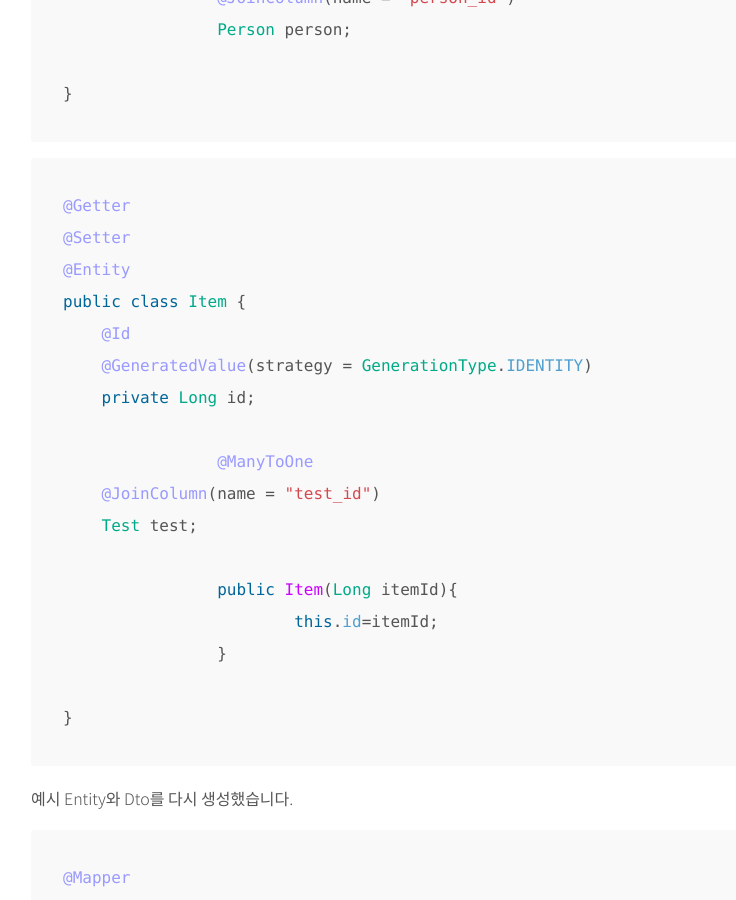
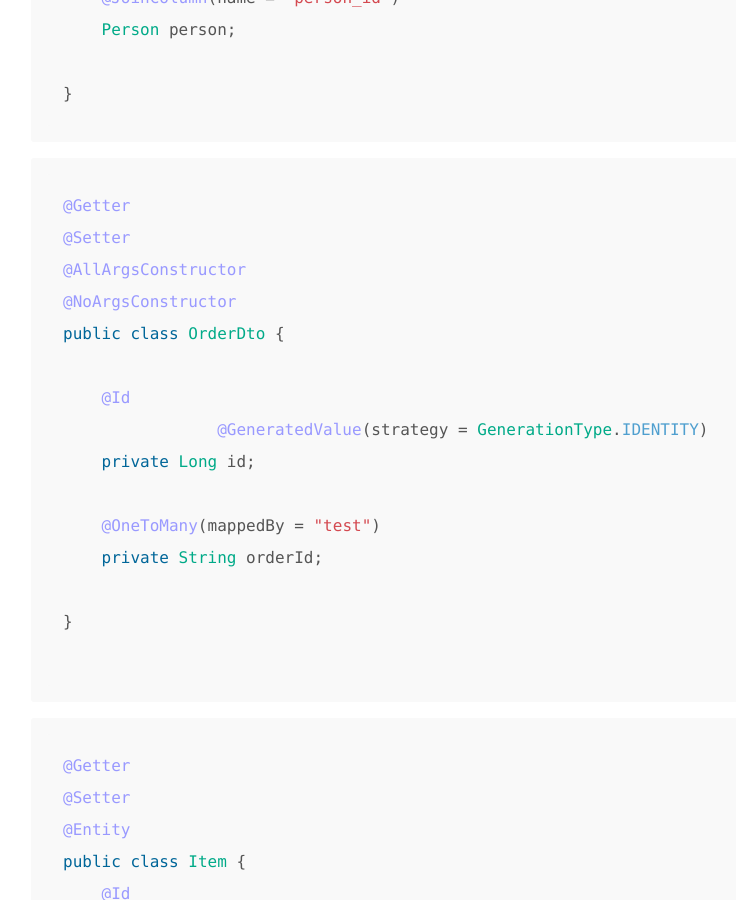
Before and after one commit to jhkim593/jhkim593.github.io, a Jekyll site: the page built from _posts/2021-11-20-mapStruct-posts.md, in a window 1280 px wide and 900 px high, scrolled down 12703 px. Shown: the whole window, without its empty margins (209-945 px from the left). Built offline with Jekyll 4.4.1, drawn with Linux system fonts in a browser that asks for light colours.

Commit message:
update mapstruct

```diff
--- a/_posts/2021-11-20-mapStruct-posts.md
+++ b/_posts/2021-11-20-mapStruct-posts.md
@@ -391,11 +391,29 @@ public class Test {
     @OneToMany(mappedBy = "test")
     Set<Item> items=new HashSet<>();
 
-		@ManyToOne
-		@JoinColumn(name = "person_id")
-		Person person;
+    @ManyToOne
+    @JoinColumn(name = "person_id")
+    Person person;
 
 }
+~~~
+
+~~~java
+@Getter
+@Setter
+@AllArgsConstructor
+@NoArgsConstructor
+public class OrderDto {
+
+    @Id
+		@GeneratedValue(strategy = GenerationType.IDENTITY)
+    private Long id;
+
+    @OneToMany(mappedBy = "test")
+    private String orderId;
+
+}
+
 ~~~
 
 ~~~java
```
